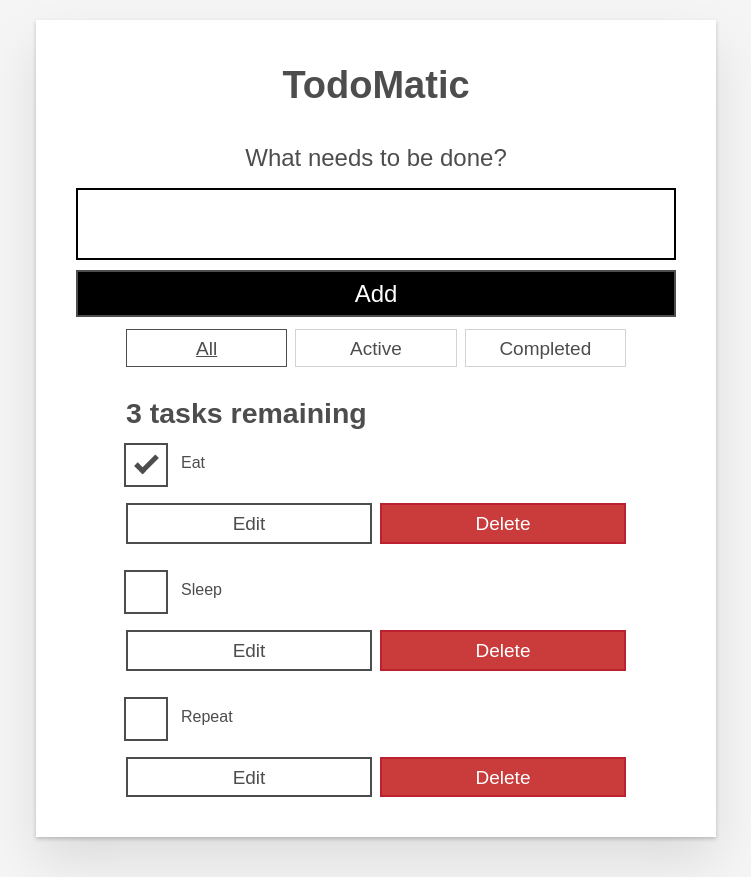
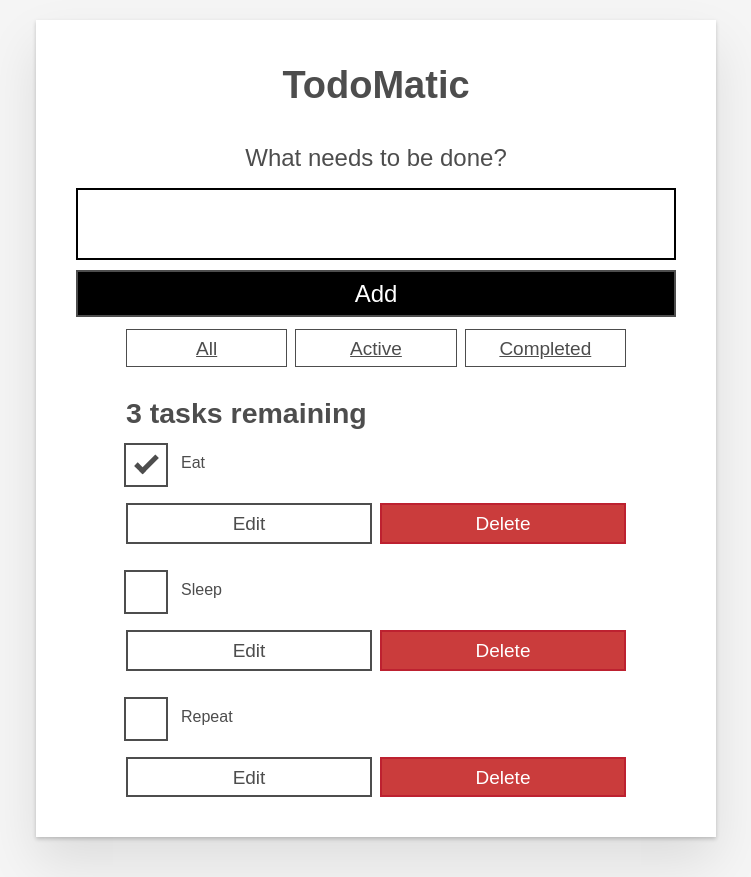
Before and after one commit to aBluePawn/toto-react-app, a React (Create React App) app: page / in a window 1280 px wide. Shown: the whole page, without its empty margins (264-1015 px from the left). Built offline with nearby package versions, Linux system fonts and the light colour scheme.

Commit message:
Create Form and FilterButton components

```diff
--- a/src/App.tsx
+++ b/src/App.tsx
@@ -1,43 +1,21 @@
 import React from 'react';
+import { TodoData } from '.';
+import { FilterButton } from './components/FilterButton';
+import { Form } from './components/Form';
 import Todo from './components/Todo';
 
-function App() {
+function App(props: {tasks: TodoData[]}) {
+  const taskList = props.tasks.map((task) =>
+  <Todo id={task.id} name={task.name} completed={task.completed} key={task.id}/>
+  );
   return (
     <div className="todoapp stack-large">
       <h1>TodoMatic</h1>
-      <form>
-        <h2 className="label-wrapper">
-          <label htmlFor="new-todo-input" className="label__lg">
-            What needs to be done?
-          </label>
-        </h2>
-        <input
-          type="text"
-          id="new-todo-input"
-          className="input input__lg"
-          name="text"
-          autoComplete="off"
-        />
-        <button type="submit" className="btn btn__primary btn__lg">
-          Add
-        </button>
-      </form>
+      <Form />
       <div className="filters btn-group stack-exception">
-        <button type="button" className="btn toggle-btn" aria-pressed="true">
-          <span className="visually-hidden">Show </span>
-          <span>all</span>
-          <span className="visually-hidden"> tasks</span>
-        </button>
-        <button type="button" className="btn toggle-btn" aria-pressed="false">
-          <span className="visually-hidden">Show </span>
-          <span>Active</span>
-          <span className="visually-hidden"> tasks</span>
-        </button>
-        <button type="button" className="btn toggle-btn" aria-pressed="false">
-          <span className="visually-hidden">Show </span>
-          <span>Completed</span>
-          <span className="visually-hidden"> tasks</span>
-        </button>
+        <FilterButton name='All'/>
+        <FilterButton name='Active'/>
+        <FilterButton name='Completed'/>
       </div>
       <h2 id="list-heading">
         3 tasks remaining
@@ -46,9 +24,7 @@ function App() {
         className="todo-list stack-large stack-exception"
         aria-labelledby="list-heading"
       >
-        <Todo name="Eat" completed={true} id="todo-0"/>
-        <Todo name="Sleep" completed={false} id="todo-1"/>
-        <Todo name="Repeat" completed={false} id="todo-2"/>
+        {taskList}
       </ul>
     </div>
   );
--- /dev/null
+++ b/src/components/FilterButton.tsx
@@ -0,0 +1,9 @@
+export function FilterButton(props: {name: string}) {
+  return (
+    <button type="button" className="btn toggle-btn" aria-pressed="true">
+    <span className="visually-hidden">Show </span>
+    <span>{props.name}</span>
+    <span className="visually-hidden"> tasks</span>
+  </button>
+  )
+}
--- /dev/null
+++ b/src/components/Form.tsx
@@ -0,0 +1,22 @@
+export function Form() {
+  return (
+    <form>
+    <h2 className="label-wrapper">
+      <label htmlFor="new-todo-input" className="label__lg">
+        What needs to be done?
+      </label>
+    </h2>
+    <input
+      type="text"
+      id="new-todo-input"
+      className="input input__lg"
+      name="text"
+      autoComplete="off"
+    />
+    <button type="submit" className="btn btn__primary btn__lg">
+      Add
+    </button>
+  </form>
+
+  )
+}
--- a/src/index.tsx
+++ b/src/index.tsx
@@ -7,9 +7,21 @@ import reportWebVitals from './reportWebVitals';
 const root = ReactDOM.createRoot(
   document.getElementById('root') as HTMLElement
 );
+
+export interface TodoData {
+  id: string,
+  name: string,
+  completed: boolean
+}
+
+const DATA: TodoData[] = [
+  {id: "todo-0", name: "Eat", completed: true},
+  {id: "todo-1", name: "Sleep", completed: false},
+  {id: "todo-2", name: "Repeat", completed: false}
+]
 root.render(
   <React.StrictMode>
-    <App />
+    <App tasks={DATA}/>
   </React.StrictMode>
 );
 
```
Also changed, not shown: 1 other file (tests, documents, lock files or other folders).
